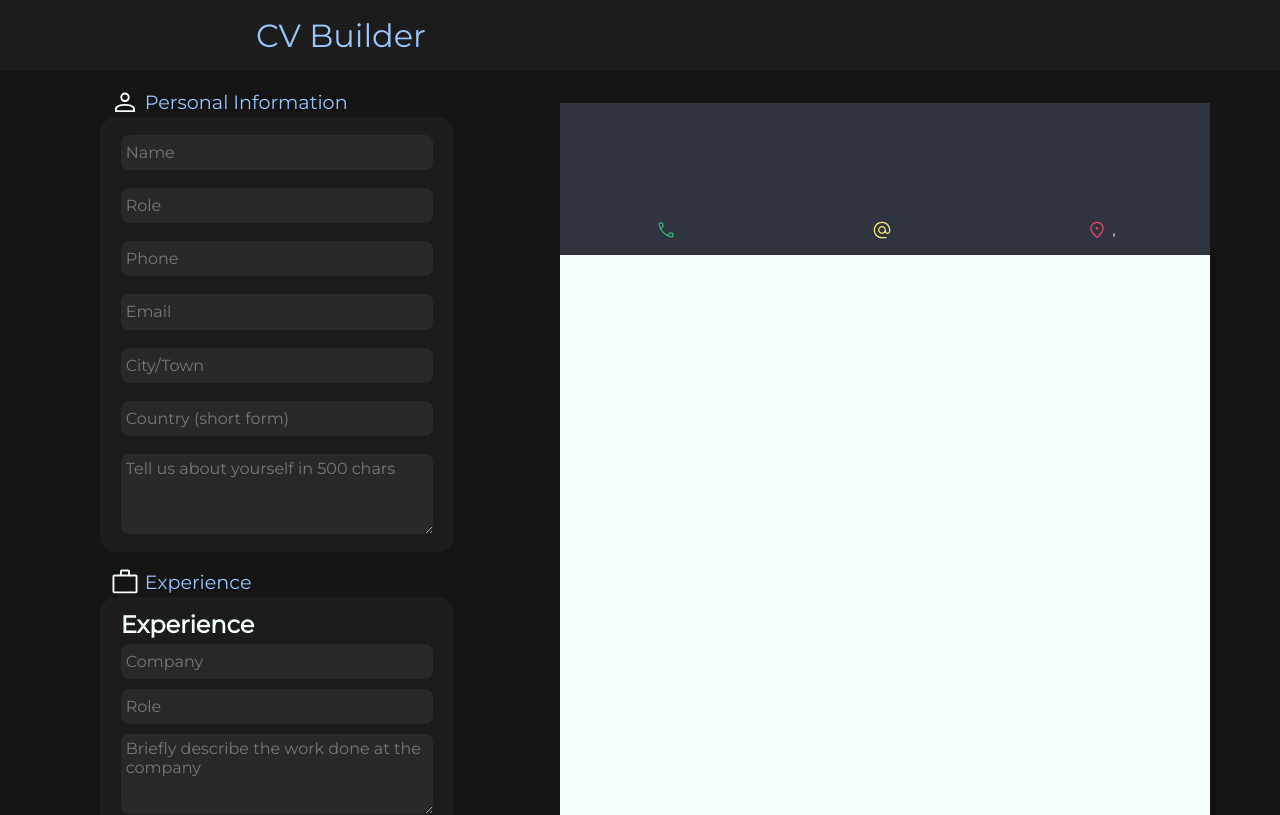
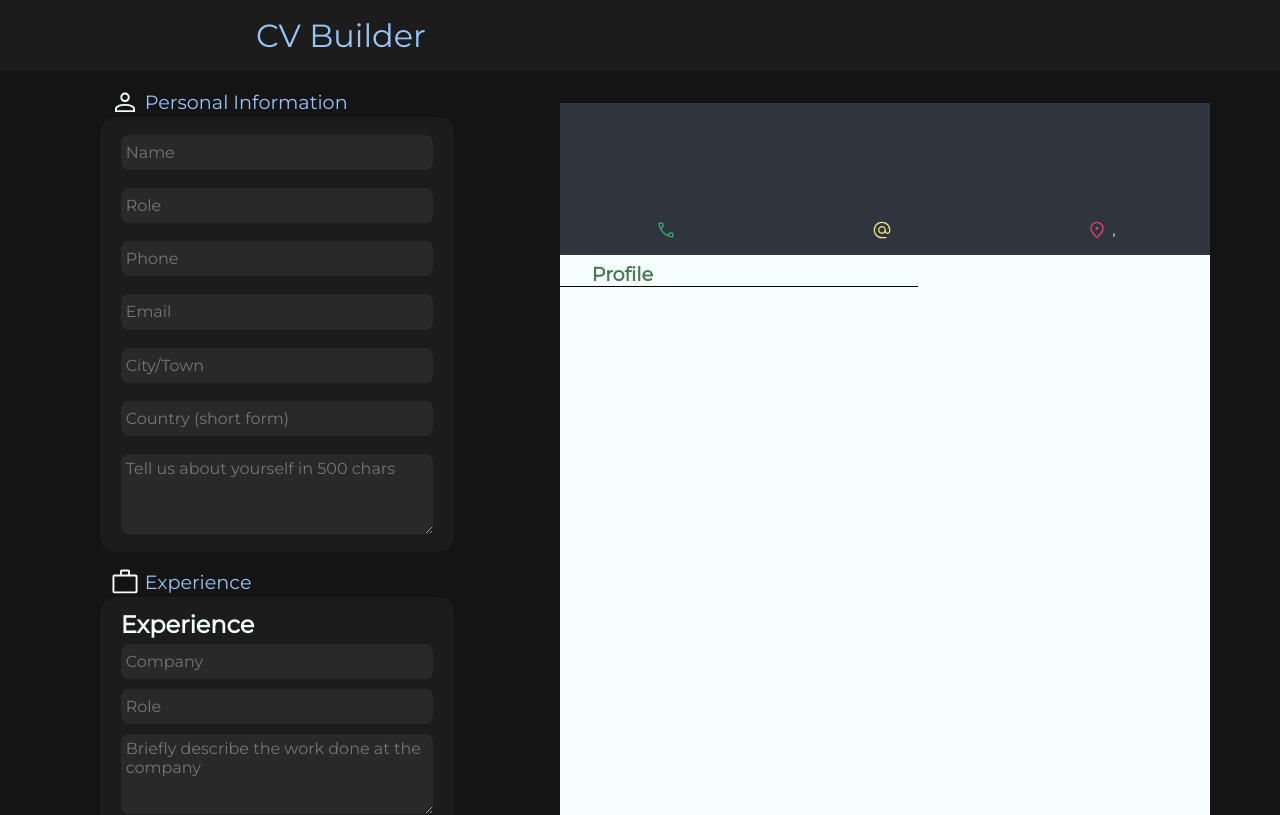
Before and after one commit to MickFrog/cv-creator, a React (Create React App) app: page / in a window 1280 px wide. Shown: the top 815 px of the page. Built offline with nearby package versions, Linux system fonts and the light colour scheme; the HTML template or start-up script is replaced by a standard one.

Commit message:
add profile preview styles

```diff
--- a/src/components/preview/CvPreview.css
+++ b/src/components/preview/CvPreview.css
@@ -13,3 +13,19 @@
     position: sticky;
     top: 2rem;
 }
+
+.previewHeading {
+    align-self: center;
+    margin-right: 2rem;
+    padding-left: 2rem;
+    color: #4A7856;
+
+    font-size: 1.2rem;
+    font-weight: 600;
+
+    border-bottom: 1px solid black;
+}
+
+.prevInfo {
+    padding-left: 1rem;
+}
--- a/src/components/preview/previewComponents/UserProfilePrev.css
+++ b/src/components/preview/previewComponents/UserProfilePrev.css
@@ -0,0 +1,4 @@
+.profilePrev {
+    display: grid;
+    grid-template-rows: 1fr 3fr;
+}
--- a/src/components/preview/previewComponents/UserProfilePrev.js
+++ b/src/components/preview/previewComponents/UserProfilePrev.js
@@ -11,7 +11,8 @@ class UserProfilePrev extends Component {
     render() {
         return(
             <div className="profilePrev">
-
+                <div className="previewHeading">Profile</div>
+                <div className="prevInfo"></div>
             </div>
         );
     }
```
